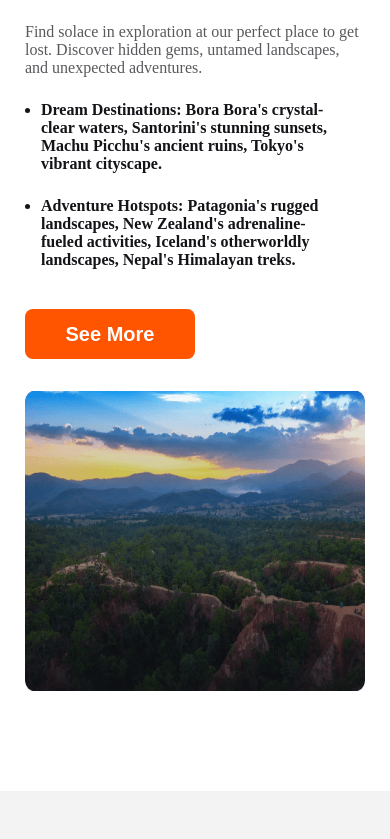
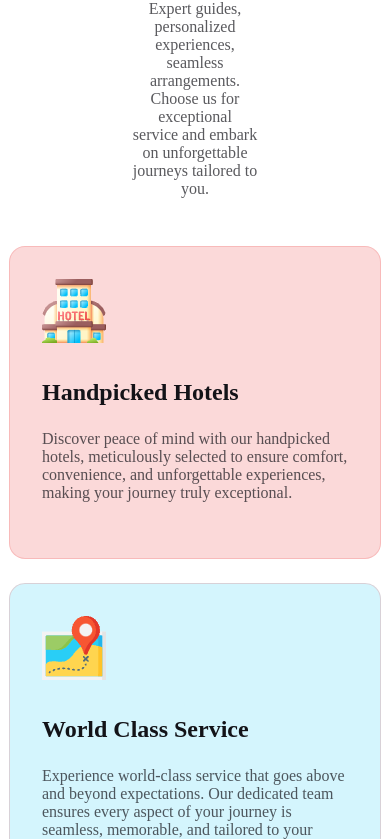
Before and after one commit to alamin-wd/r8-a2-dawn-travels, a plain HTML site: page index.html in a window 390 px wide. Shown: the part 1702-2541 px from the top of the page. Drawn offline with Linux system fonts and the light colour scheme.

Commit message:
complete why choose us with responsively

```diff
--- a/index.html
+++ b/index.html
@@ -102,6 +102,48 @@
         </section>
         <!-- Tours Section End -->
 
+        <!-- Why choose us section start -->
+        </section>
+        <section class="choose-us-container">
+            <div class="choose-us-content">
+                <h3 class="tittles"> Why Choose Us</h3>
+                <p class="descriptions">Expert guides, personalized experiences, seamless arrangements. Choose us for
+                    exceptional <br /> service and embark on unforgettable journeys tailored to you.</p>
+            </div>
+            <div class="row">
+                <div class="card">
+                    <img src="./Images/icons/hotel 1.png" alt="">
+                    <h4 class="card-tittle">Handpicked Hotels</h4>
+                    <p class="descriptions">
+                        Discover peace of mind with our handpicked hotels, meticulously selected to ensure comfort,
+                        convenience, and unforgettable experiences, making your journey truly exceptional.
+                    </p>
+                </div>
+                <div class="card card-2">
+                    <img src="./Images/icons/Group 27.png" alt="">
+                    <h4 class="card-tittle">World Class Service</h4>
+                    <p class="descriptions">
+                        Experience world-class service that goes above and beyond expectations. Our dedicated team
+                        ensures every aspect of your journey is seamless, memorable, and tailored to your desires.
+                        Choose excellence, choose us.
+                    </p>
+                </div>
+            </div>
+            <div class="row">
+                <div class="card">
+                    <img src="./Images/icons/Group 26.png" alt="">
+                    <h4 class="card-tittle">Best Price Guarantee</h4>
+                    <p class="descriptions">
+                        Unlock unparalleled value with our Best Price Guarantee. Trust us to offer the most competitive
+                        rates for your adventures, ensuring you embark on unforgettable journeys without breaking the
+                        bank. Your satisfaction is our priority.
+                    </p>
+                </div>
+            </div>
+        </section>
+
+        <!-- Why choose us section end -->
+
         <!-- A simple perfect place section start -->
 
         <section class="place-container">
--- a/styles/style.css
+++ b/styles/style.css
@@ -156,6 +156,7 @@ li>a:hover {
     justify-content: space-between;
     align-items: center;
     gap: 50px;
+    margin-top: 100px;
 }
 
 .tours-content {
@@ -175,6 +176,46 @@ ul>li {
 }
 
 /* Tours section Styles End*/
+
+/* Why Choose Us Section Styles start*/
+.choose-us-container {
+    margin-top: 100px;
+    text-align: center;
+}
+
+.choose-us-content {
+    margin-bottom: 3rem;
+}
+
+.row {
+    display: flex;
+    justify-content: center;
+    align-items: center;
+    text-align: left;
+    gap: 1.5rem;
+    margin-top: 1.5rem;
+}
+
+.card {
+    background-color: #E9444433;
+    border: 1px solid #E9444433;
+    border-radius: 1rem;
+    padding: 2rem;
+    width: 50%;
+}
+
+.card-2 {
+    background-color: #29CEF633;
+}
+
+.card-tittle {
+    color: #131318;
+    font-size: 24px;
+    font-weight: 800;
+    margin-top: 2rem;
+}
+
+/* Why Choose Us Section Styles end*/
 
 /* Perfect place section styles start */
 
@@ -236,8 +277,8 @@ hr {
     color: #1313181A;
 }
 
+/* Footer Styles End */
 
-/* Footer Styles End */
 
 /* Responsive Styles for Mobile view */
 
@@ -326,6 +367,30 @@ hr {
 }
 
 /* Tours section responsive end*/
+/* Why Choose Us Section responsive start*/
+
+@media screen and (max-width:600px) {
+    .choose-us-container {
+        margin: 0px 25px;
+    }
+
+    .choose-us-content {
+        padding: 0px 100px;
+    }
+
+    .row {
+        flex-direction: column;
+        text-align: left;
+    }
+
+    .card {
+        width: 90%;
+    }
+
+}
+
+/* Why Choose Us Section responsive end*/
+
 
 /* Perfect place responsive start */
 
@@ -355,6 +420,7 @@ hr {
 /* Footer responsive Styles */
 @media screen and (max-width:600px) {
     .footer-container {
+        margin-top: 50px;
         padding: 50px;
         text-align: center;
     }
```
Also changed, not shown: Images/icons/Group 26.png (added), Images/icons/Group 27.png (added), Images/icons/hotel 1.png (added).
